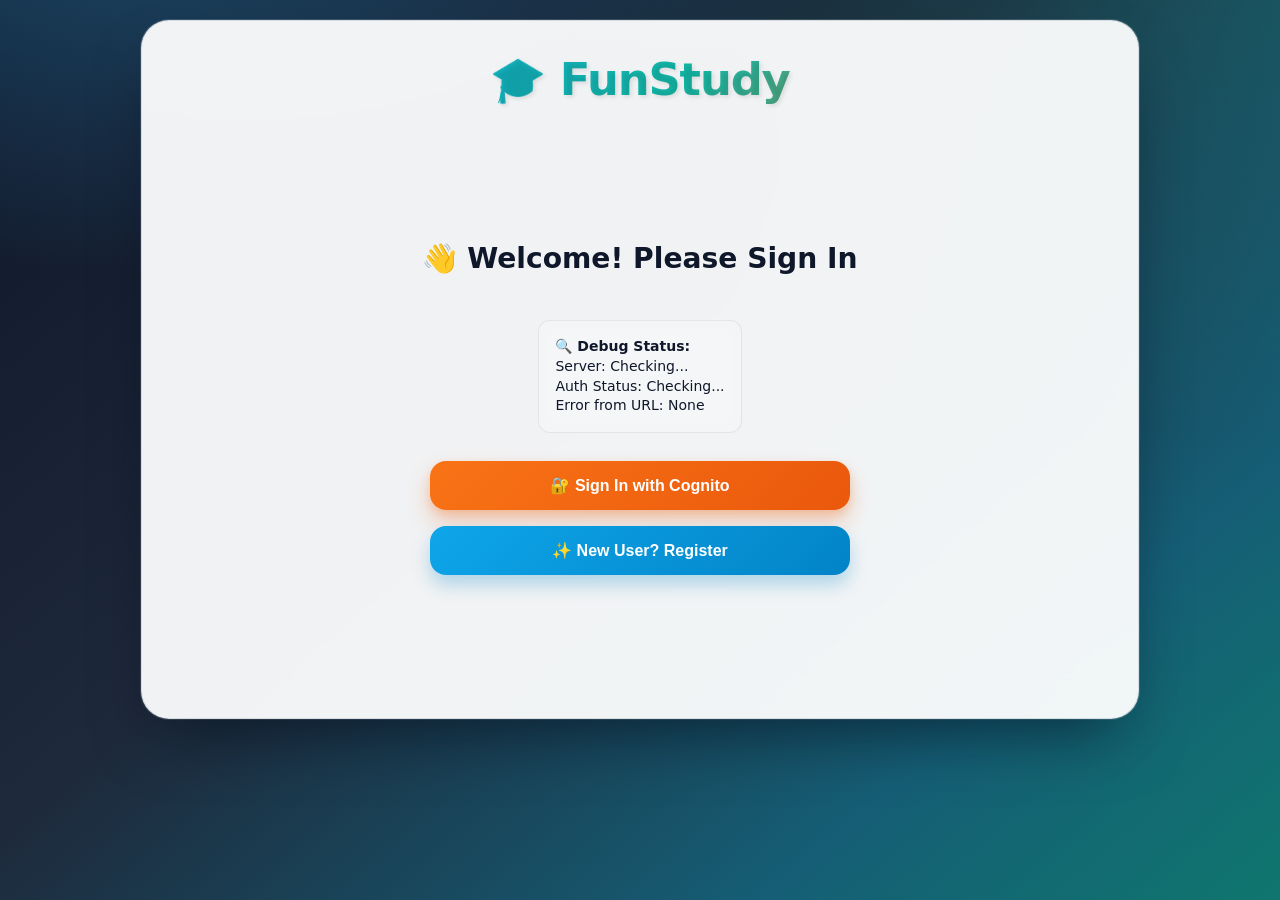
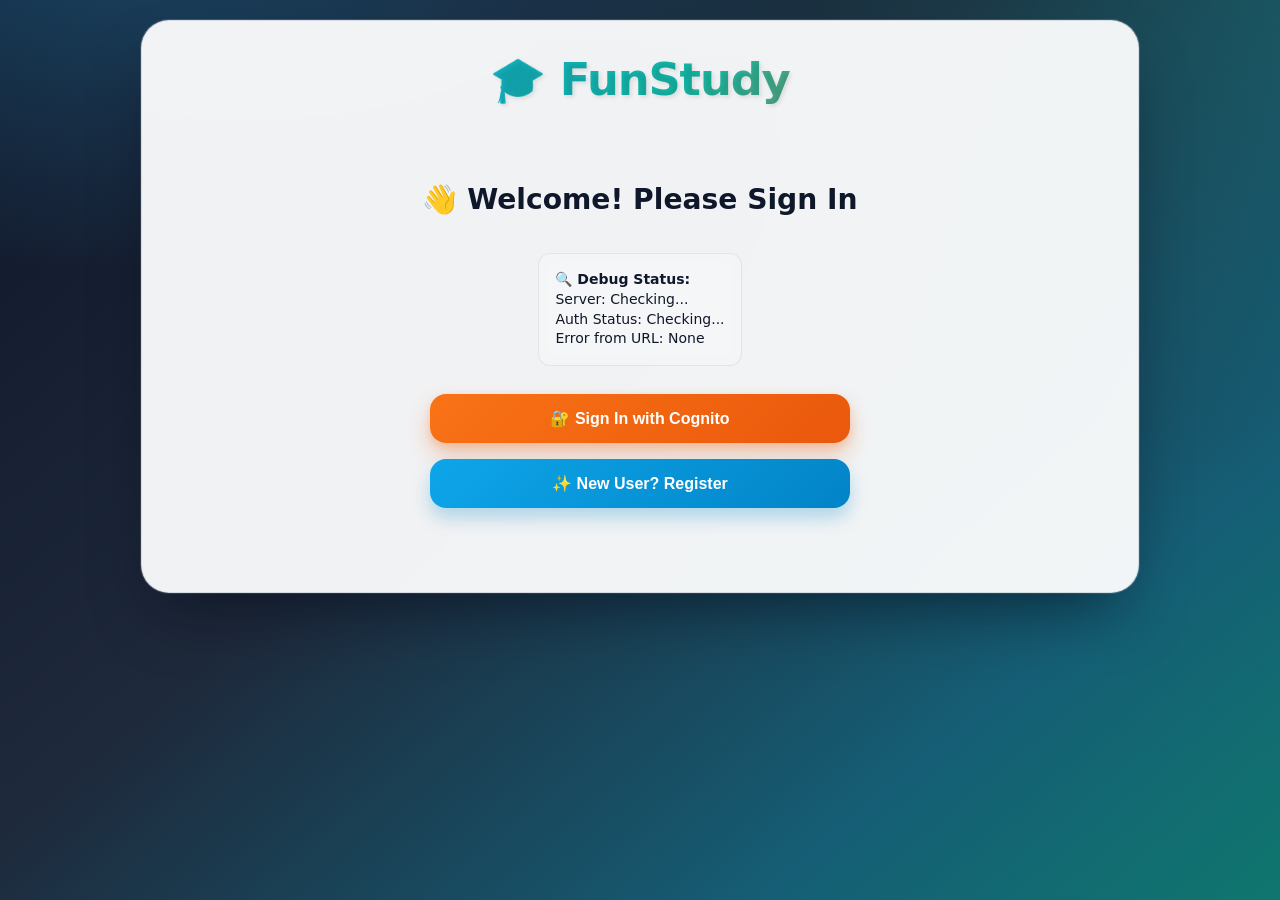

Reduce vertical spacing on centered login and selection pages

--- a/frontend/public/css/styles.css
+++ b/frontend/public/css/styles.css
@@ -154,7 +154,7 @@ h4 {
     flex-direction: column;
     justify-content: center;
     align-items: center;
-    min-height: 62vh;
+    min-height: 48vh;
     width: 100%;
 }
 
@@ -162,7 +162,7 @@ h4 {
 #loginSection.active > h2,
 #subjectSection.active > h2,
 #difficultySection.active > h2 {
-    margin-bottom: 22px;
+    margin-bottom: 14px;
 }
 
 #gradeSection.active .grade-options,
